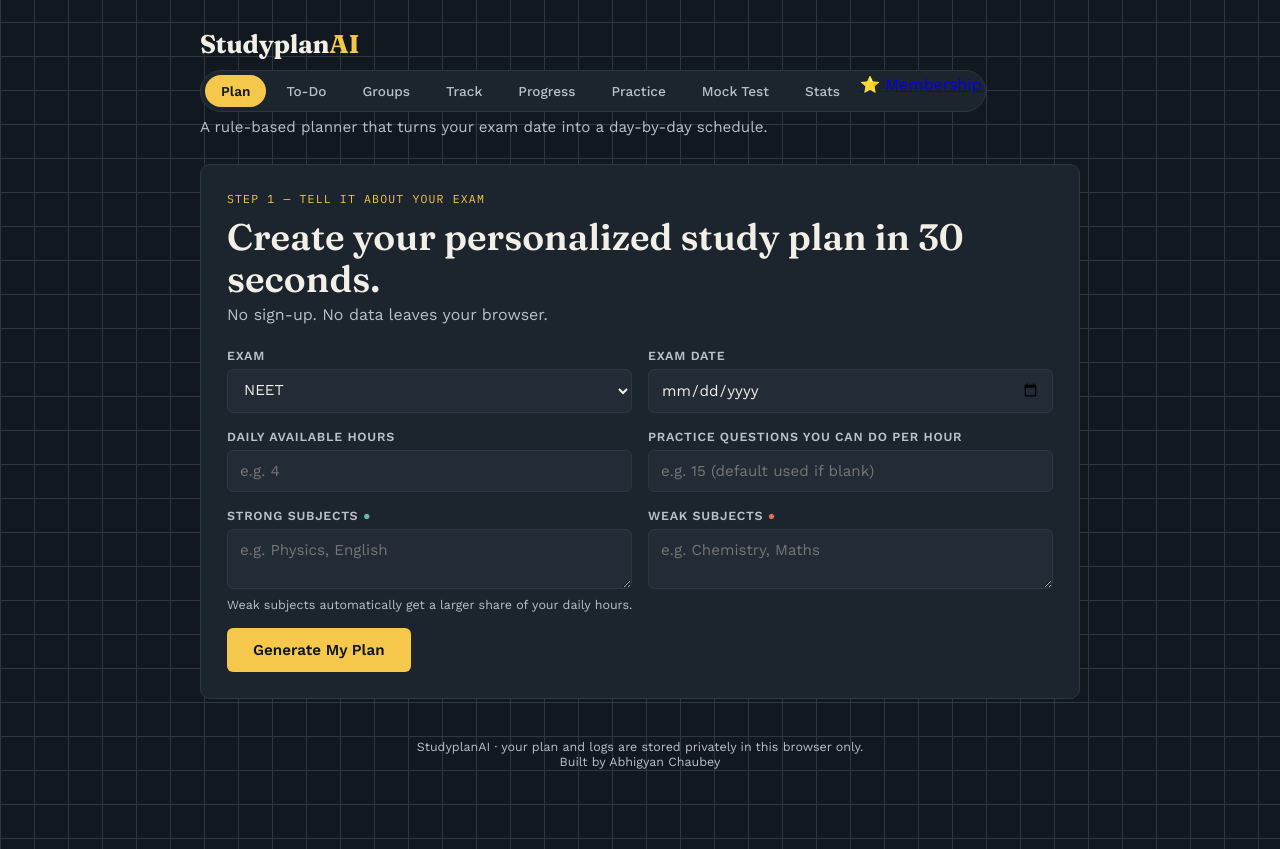
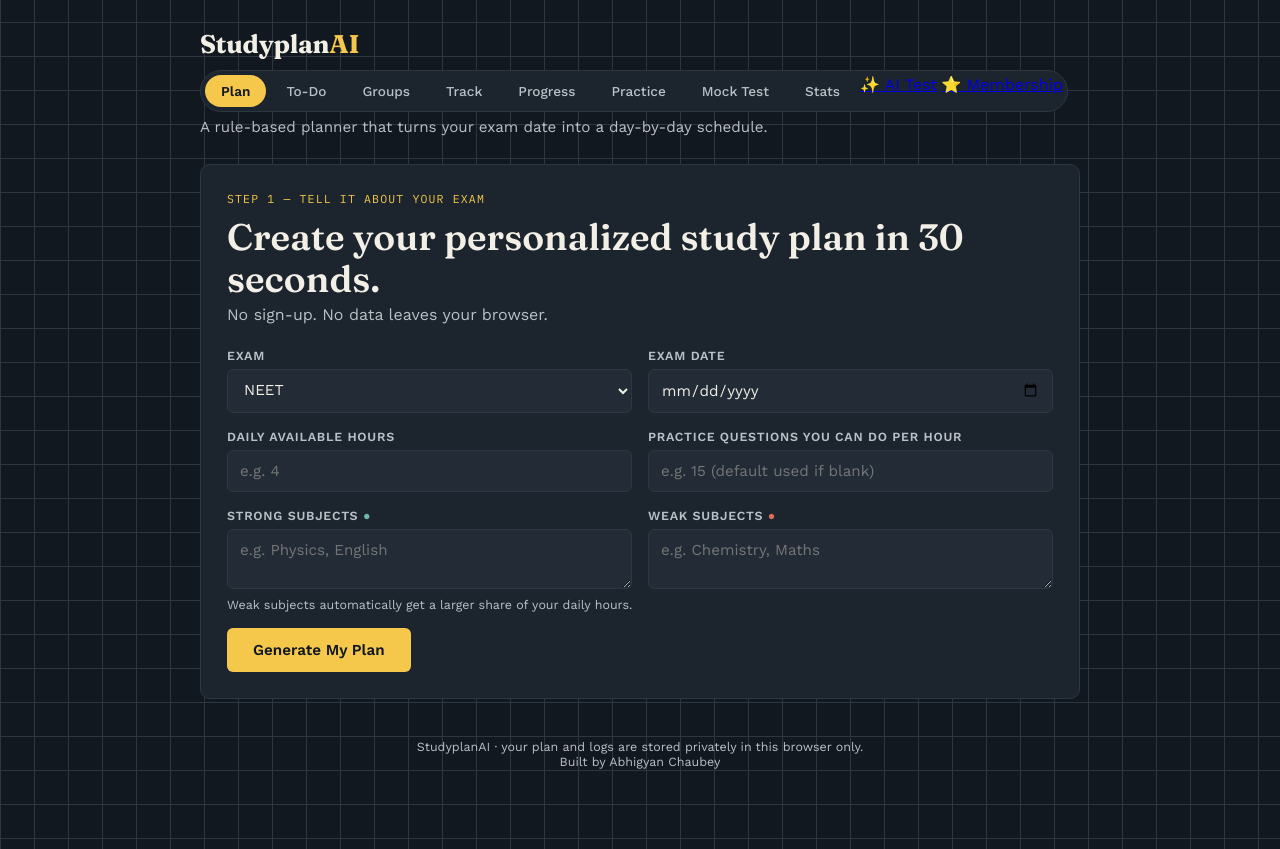
Before and after one commit to abhigyanchaubey03-art/studyplan-ai, a website: page index.html in a window 1280 px wide. Drawn offline with nearby package versions, Linux system fonts and the light colour scheme.

Commit message:
Update index.html

```diff
--- a/index.html
+++ b/index.html
@@ -211,6 +211,7 @@
 <a href="practice.html" style="text-decoration:none;"><button type="button">Practice</button></a>
 <a href="mocktest.html" style="text-decoration:none;"><button type="button">Mock Test</button></a>
 <a href="stats.html" style="text-decoration:none;"><button type="button">Stats</button></a>
+      <a href="test-generator.html">✨ AI Test</a>
       <a href="studyplanai-membership.html">⭐ Membership</a>
 </nav>
   </header>
```
